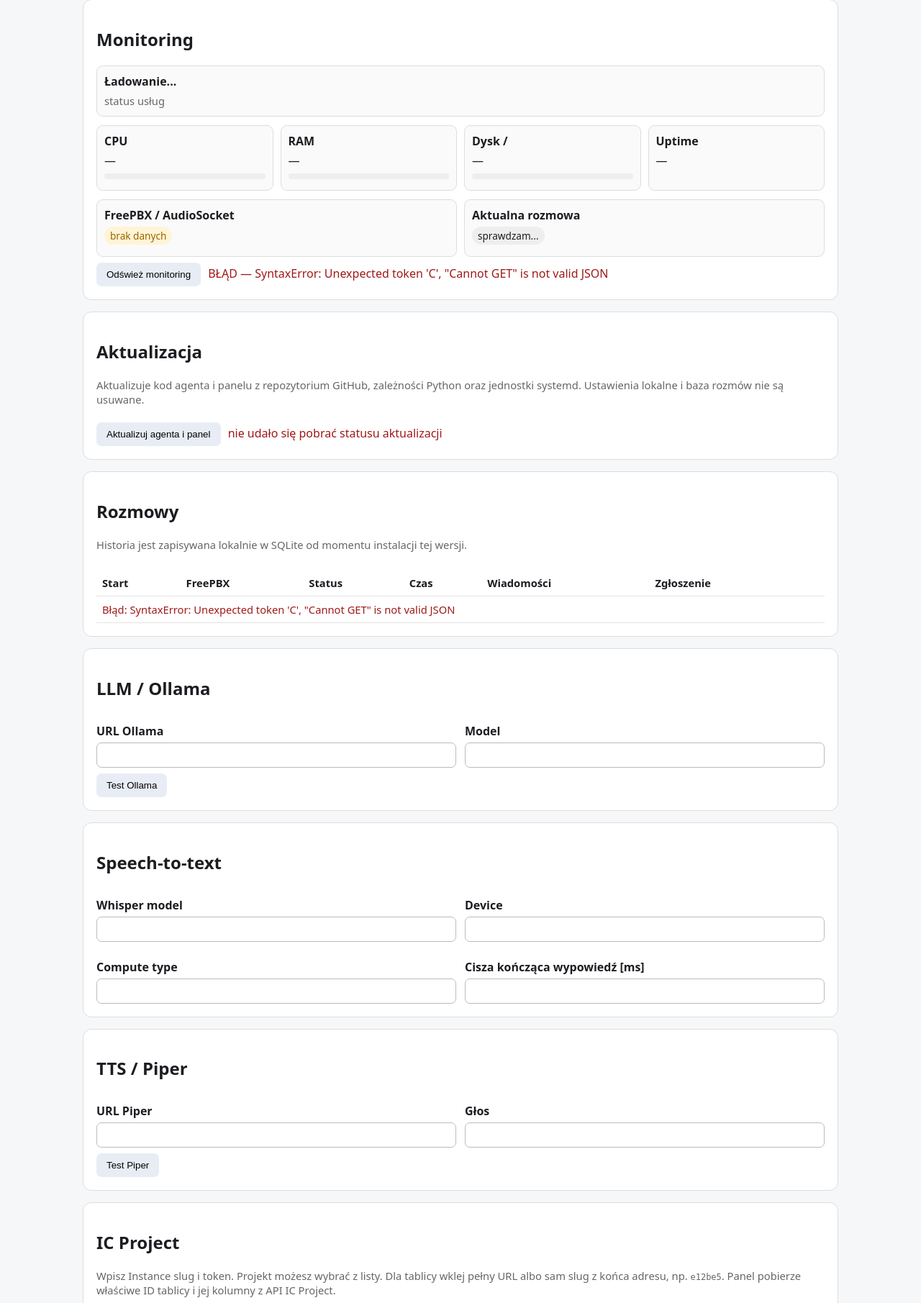
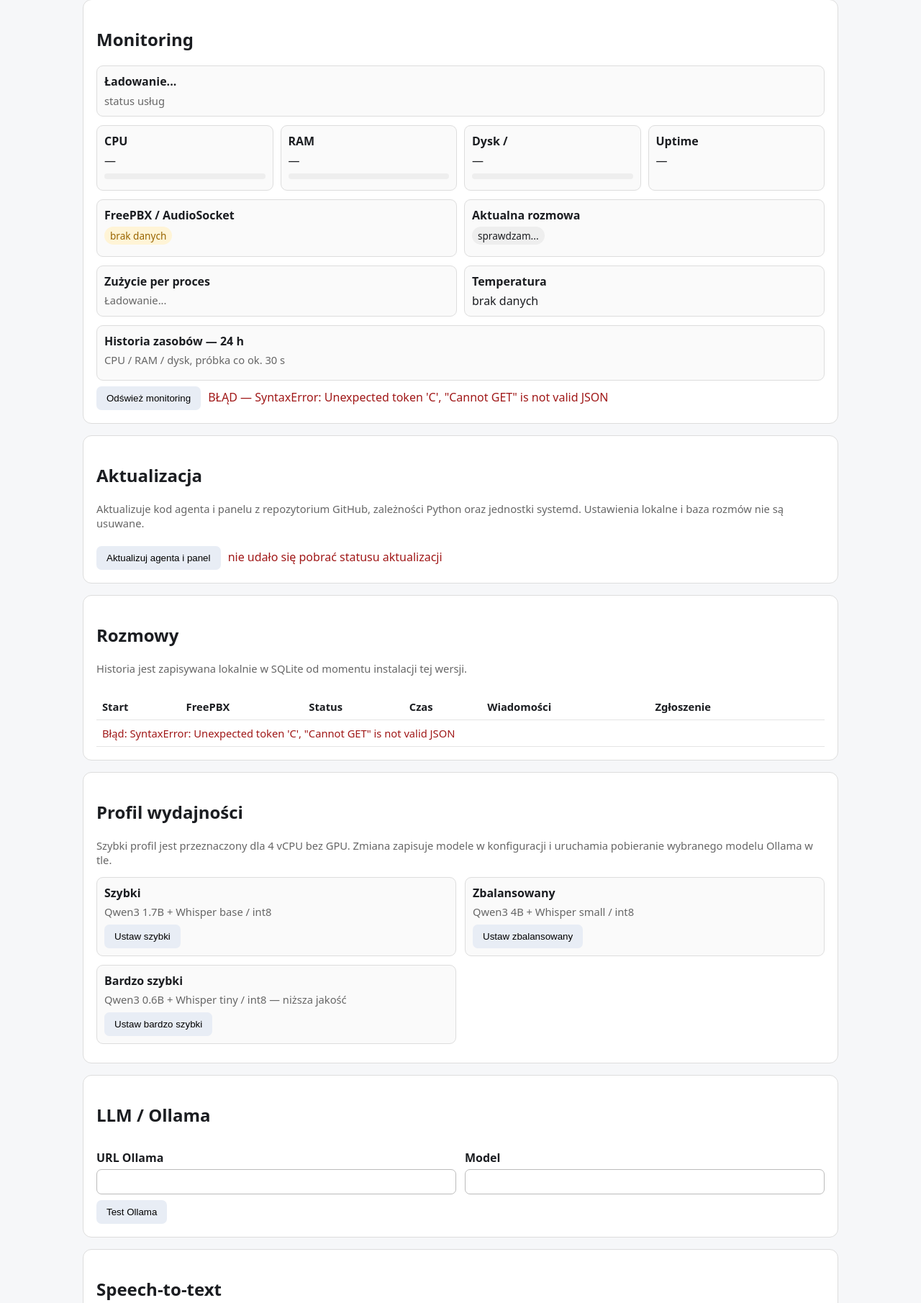
Before and after one commit to Pawel-sp9pw/freepbx-ai-icproject, a Python web app: template app/templates/index.html in a window 1280 px wide. Shown: the part 114-1925 px from the top of the page at 72% size. Run offline with Jinja, Linux system fonts and the light colour scheme; the template is opened without the code that fills it, so the values that code supplies are empty.

Commit message:
Add advanced resource monitoring and performance profiles

```diff
--- a/app/templates/index.html
+++ b/app/templates/index.html
@@ -78,6 +78,25 @@
       </div>
     </div>
 
+    <div id="resourceAlerts" style="margin-top:12px"></div>
+
+    <div class="status-grid">
+      <div class="status-box">
+        <strong>Zużycie per proces</strong>
+        <div id="processUsage" class="muted">Ładowanie...</div>
+      </div>
+      <div class="status-box">
+        <strong>Temperatura</strong>
+        <div id="resourceTemp">brak danych</div>
+      </div>
+    </div>
+
+    <div class="status-box" style="margin-top:12px">
+      <strong>Historia zasobów — 24 h</strong>
+      <div class="muted">CPU / RAM / dysk, próbka co ok. 30 s</div>
+      <div id="resourceHistoryChart" style="margin-top:8px"></div>
+    </div>
+
     <button type="button" class="test" onclick="refreshDashboard()">Odśwież monitoring</button>
     <span id="dashboardResult"></span>
   </div>
@@ -122,6 +141,32 @@
   {% endif %}
 
   <form method="post" action="/save">
+    <div class="card">
+      <h2>Profil wydajności</h2>
+      <p class="muted">
+        Szybki profil jest przeznaczony dla 4 vCPU bez GPU. Zmiana zapisuje modele w konfiguracji
+        i uruchamia pobieranie wybranego modelu Ollama w tle.
+      </p>
+      <div class="grid">
+        <div class="status-box">
+          <strong>Szybki</strong>
+          <div class="muted">Qwen3 1.7B + Whisper base / int8</div>
+          <button type="button" class="test" onclick="applyPerformanceProfile('fast')">Ustaw szybki</button>
+        </div>
+        <div class="status-box">
+          <strong>Zbalansowany</strong>
+          <div class="muted">Qwen3 4B + Whisper small / int8</div>
+          <button type="button" class="test" onclick="applyPerformanceProfile('balanced')">Ustaw zbalansowany</button>
+        </div>
+        <div class="status-box">
+          <strong>Bardzo szybki</strong>
+          <div class="muted">Qwen3 0.6B + Whisper tiny / int8 — niższa jakość</div>
+          <button type="button" class="test" onclick="applyPerformanceProfile('very_fast')">Ustaw bardzo szybki</button>
+        </div>
+      </div>
+      <div id="performanceProfileResult" class="muted" style="margin-top:8px"></div>
+    </div>
+
     <div class="card">
       <h2>LLM / Ollama</h2>
       <div class="grid">
@@ -348,6 +393,28 @@ PersistentKeepalive = 25"></textarea>
       setBar('resourceRamBar',res.ram_percent);
       setBar('resourceDiskBar',res.disk_percent);
 
+      const processBox=document.getElementById('processUsage');
+      processBox.innerHTML=(res.processes || []).map(p =>
+        '<div style="margin:5px 0"><strong>'+esc(p.label)+'</strong>: '+
+        esc(p.cpu_percent)+'% CPU · '+esc(formatBytes(p.rss))+' RAM'+
+        (p.count>1?' · '+esc(p.count)+' procesy':'')+'</div>'
+      ).join('') || 'brak danych';
+
+      document.getElementById('resourceTemp').textContent=
+        res.temperature_c==null ? 'brak danych w LXC' : res.temperature_c+' °C';
+
+      const alerts=[];
+      if(Number(res.cpu_percent)>=90) alerts.push('CPU ≥ 90%');
+      if(Number(res.ram_percent)>=85) alerts.push('RAM ≥ 85%');
+      if(Number(res.disk_percent)>=90) alerts.push('Dysk ≥ 90%');
+      if(res.temperature_c!=null && Number(res.temperature_c)>=80) alerts.push('Temperatura ≥ 80°C');
+      const alertBox=document.getElementById('resourceAlerts');
+      if(alerts.length){
+        alertBox.innerHTML='<div class="badge err">Uwaga: '+alerts.map(esc).join(' · ')+'</div>';
+      }else{
+        alertBox.innerHTML='<span class="badge ok">Zasoby w normie</span>';
+      }
+
       const fp=document.getElementById('freepbxStatus');
       const fpd=document.getElementById('freepbxDetails');
       if(j.active_count>0){
@@ -510,6 +577,72 @@ PersistentKeepalive = 25"></textarea>
       status.textContent=' BŁĄD — '+e;
       status.className='err';
       button.disabled=false;
+    }
+  }
+
+  function renderHistoryChart(items){
+    const box=document.getElementById('resourceHistoryChart');
+    if(!box) return;
+    if(!items || items.length<2){
+      box.innerHTML='<span class="muted">Za mało danych historycznych.</span>';
+      return;
+    }
+
+    const width=900, height=180, pad=20;
+    const fields=[
+      ['cpu_percent','CPU'],
+      ['ram_percent','RAM'],
+      ['disk_percent','Dysk']
+    ];
+
+    const paths=fields.map(([field,label],idx)=>{
+      const pts=items.map((x,i)=>{
+        const px=pad+(i/(items.length-1))*(width-pad*2);
+        const py=height-pad-(Number(x[field]||0)/100)*(height-pad*2);
+        return px.toFixed(1)+','+py.toFixed(1);
+      }).join(' ');
+      return '<polyline fill="none" stroke="currentColor" stroke-width="'+(idx===0?3:2)+'" opacity="'+(1-idx*0.2)+'" points="'+pts+'"></polyline>';
+    }).join('');
+
+    box.innerHTML=
+      '<svg viewBox="0 0 '+width+' '+height+'" style="width:100%;height:180px;background:#fafafa;border:1px solid #eee;border-radius:8px">'+
+      '<line x1="'+pad+'" y1="'+(height/2)+'" x2="'+(width-pad)+'" y2="'+(height/2)+'" stroke="#ddd"></line>'+
+      paths+
+      '</svg>'+
+      '<div class="muted">Linie: CPU / RAM / Dysk (0–100%)</div>';
+  }
+
+  async function refreshResourceHistory(){
+    try{
+      const r=await fetch('/api/resources/history?hours=24',{cache:'no-store'});
+      const j=await r.json();
+      renderHistoryChart(j.items || []);
+    }catch(e){}
+  }
+
+  async function applyPerformanceProfile(profile){
+    const el=document.getElementById('performanceProfileResult');
+    const fd=new FormData();
+    fd.append('profile',profile);
+    el.textContent=' ustawiam profil...';
+    el.className='warn';
+    try{
+      const r=await fetch('/api/performance/profile',{method:'POST',body:fd});
+      const j=await r.json();
+      if(!j.ok) throw new Error(j.message || 'Nie udało się ustawić profilu.');
+      const ollama=document.querySelector('[name="ollama_model"]');
+      const whisper=document.querySelector('[name="whisper_model"]');
+      const device=document.querySelector('[name="whisper_device"]');
+      const compute=document.querySelector('[name="whisper_compute_type"]');
+      if(ollama) ollama.value=j.ollama_model;
+      if(whisper) whisper.value=j.whisper_model;
+      if(device) device.value=j.whisper_device;
+      if(compute) compute.value=j.whisper_compute_type;
+      el.textContent=' OK — '+j.message;
+      el.className='ok';
+    }catch(e){
+      el.textContent=' BŁĄD — '+e.message;
+      el.className='err';
     }
   }
 
@@ -689,8 +822,9 @@ PersistentKeepalive = 25"></textarea>
     }catch(e){el.textContent=' BŁĄD — '+e;el.className='err'}
   }
 
-  setTimeout(()=>{refreshDashboard();refreshCalls();refreshUpdateStatus();},200);
+  setTimeout(()=>{refreshDashboard();refreshCalls();refreshUpdateStatus();refreshResourceHistory();},200);
   setInterval(()=>{refreshDashboard();refreshCalls();refreshUpdateStatus();},5000);
+  setInterval(()=>{refreshResourceHistory();},30000);
 
   async function changePassword(){
     const el=document.getElementById('passwordResult');
```
